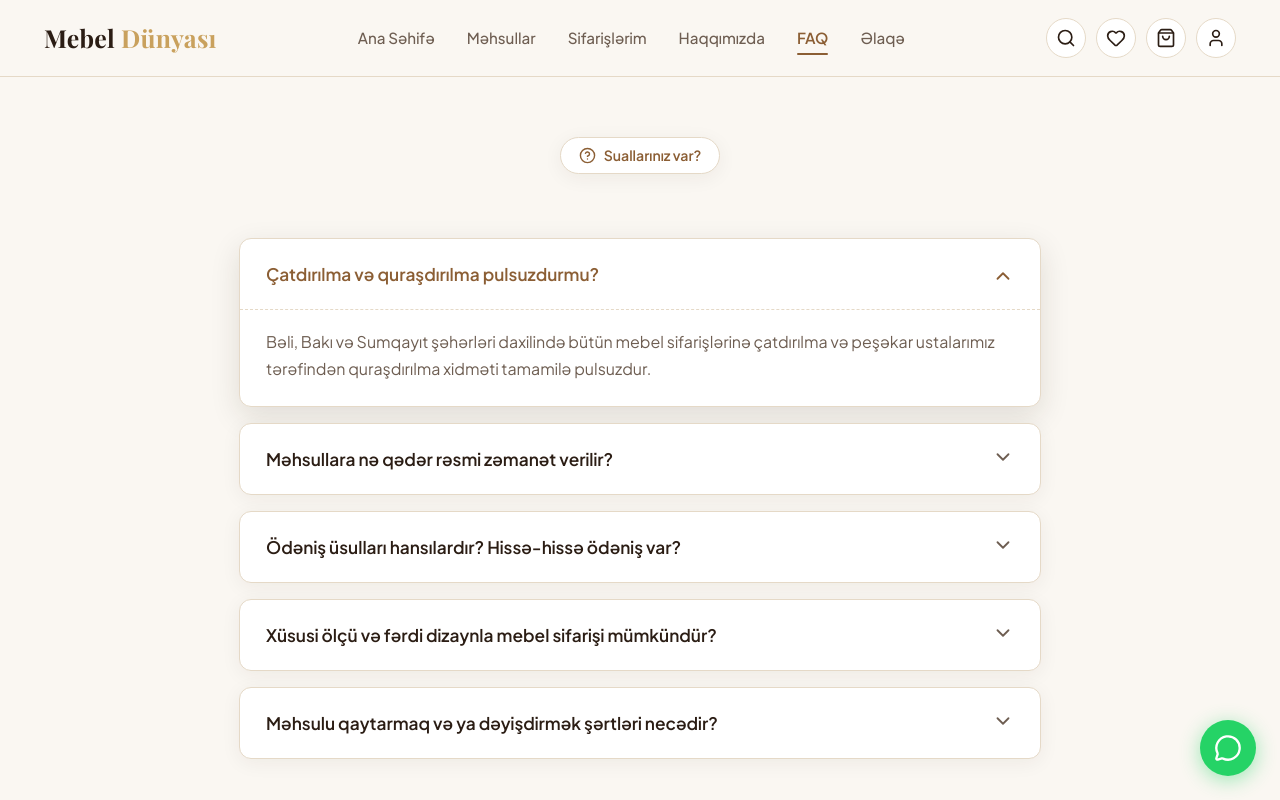
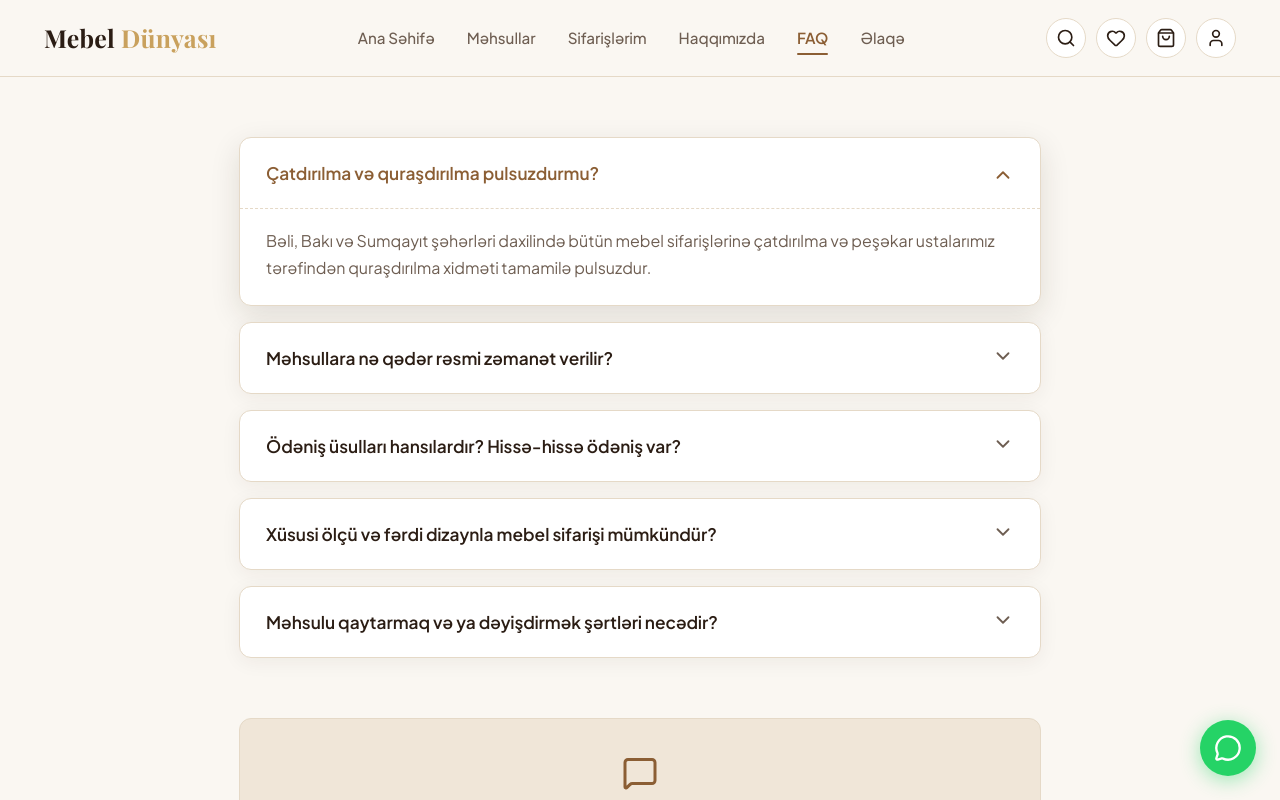
Before and after one commit to hassanoffar-ai/mebel-dunyasi, a Next.js app: page /faq in a window 1280 px wide. Shown: the top 800 px of the page. Built offline with nearby package versions, Linux system fonts and the light colour scheme; no server answers; a web font is replaced by a local one.

Commit message:
Remove redundant FAQ page header

```diff
--- a/src/app/faq/page.tsx
+++ b/src/app/faq/page.tsx
@@ -3,7 +3,7 @@
 import React, { useState } from 'react';
 import Link from 'next/link';
 import { Header, Footer } from '@/components/Navigation';
-import { ChevronDown, HelpCircle, MessageSquare } from 'lucide-react';
+import { ChevronDown, MessageSquare } from 'lucide-react';
 
 export const FAQ_ITEMS = [
   {
@@ -37,28 +37,6 @@ export default function FAQPage() {
 
       <main style={{ flexGrow: 1, padding: '60px 0 90px 0' }}>
         <div className="container" style={{ maxWidth: '850px' }}>
-          {/* Header Title */}
-          <div style={{ textAlign: 'center', marginBottom: '50px' }}>
-            <div
-              style={{
-                display: 'inline-flex',
-                alignItems: 'center',
-                gap: '8px',
-                padding: '6px 18px',
-                borderRadius: 'var(--radius-full)',
-                backgroundColor: 'var(--white)',
-                border: '1px solid var(--border-color)',
-                color: 'var(--accent-primary)',
-                fontSize: '0.88rem',
-                fontWeight: '600',
-                marginBottom: '14px',
-                boxShadow: 'var(--shadow-diffuse)',
-              }}
-            >
-              <HelpCircle size={17} /> Suallarınız var?
-            </div>
-          </div>
-
           {/* Accordions */}
           <div style={{ display: 'flex', flexDirection: 'column', gap: '16px', marginBottom: '60px' }}>
             {FAQ_ITEMS.map((item, index) => {
```
